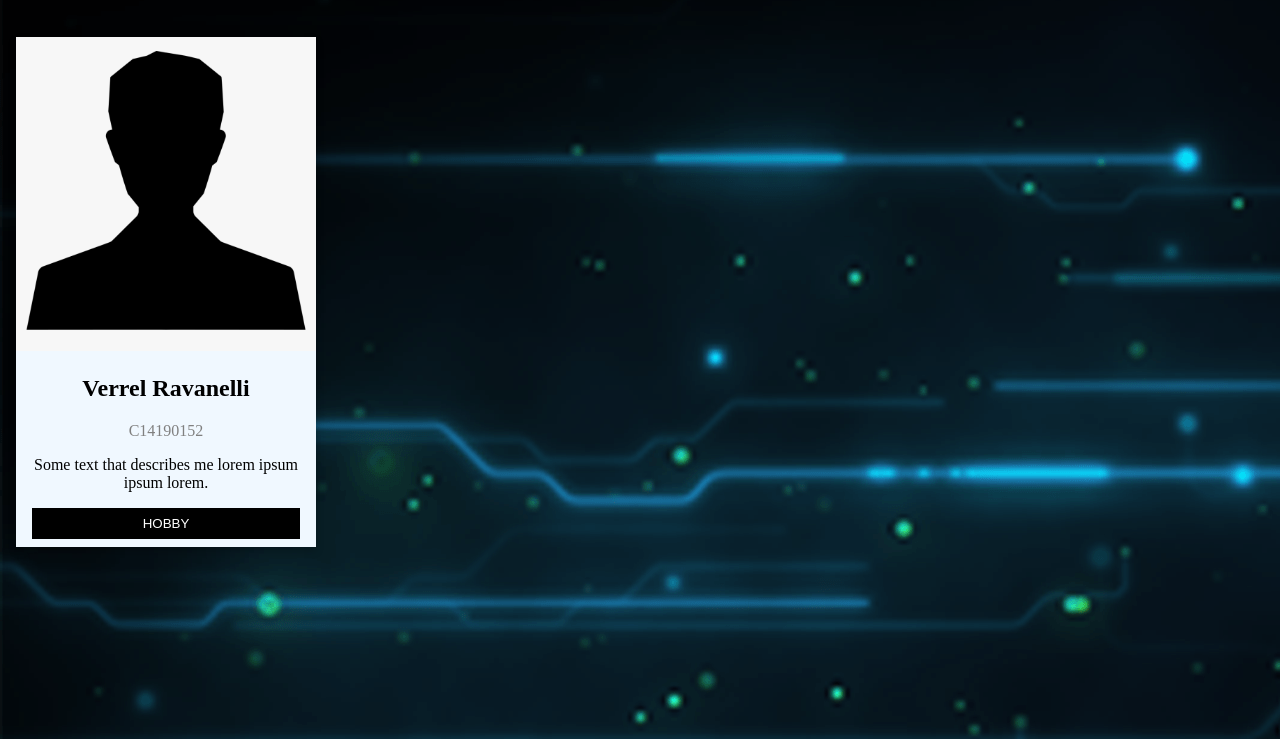
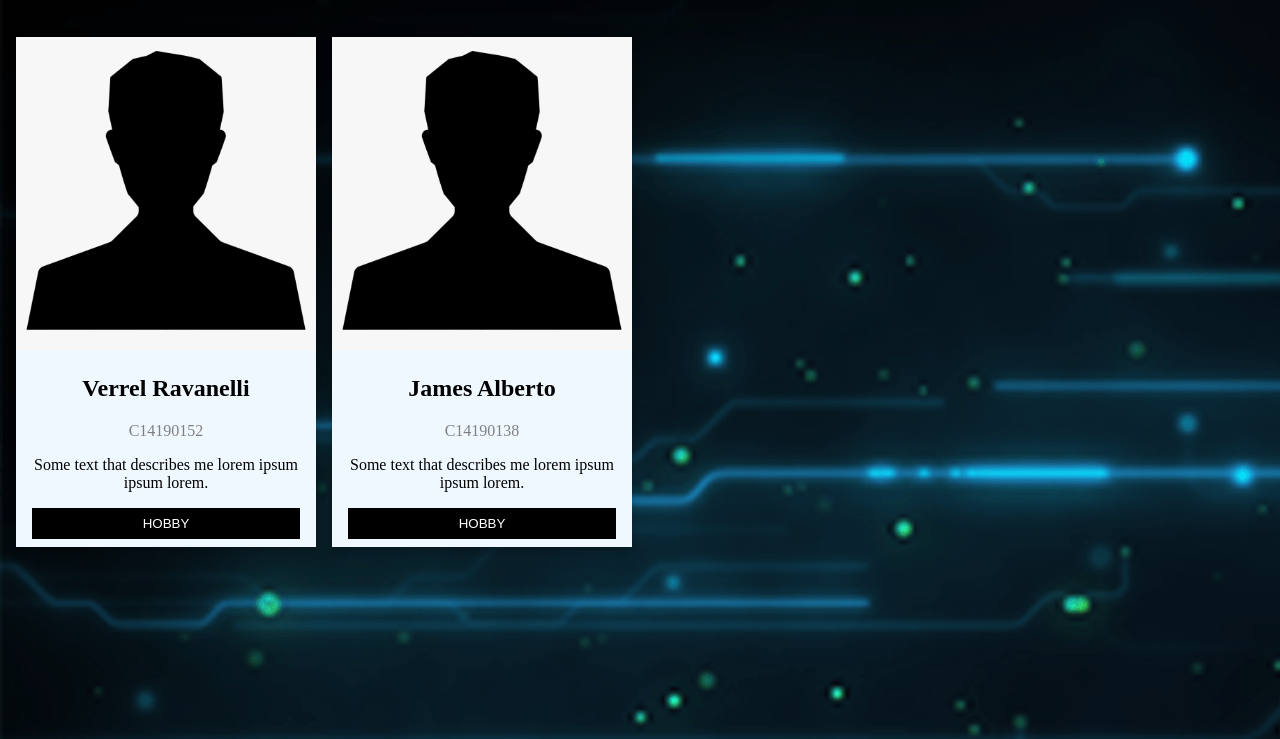
Before and after one commit to verrelravanelli/LatihanGitAMBW, a plain HTML site: page index.html in a window 1280 px wide. Shown: the part 61-800 px from the top of the page. Drawn offline with Linux system fonts and the light colour scheme.

Commit message:
versi james

```diff
--- a/index.html
+++ b/index.html
@@ -84,10 +84,23 @@ h1 {
         <h2>Verrel Ravanelli</h2>
         <p class="title">C14190152</p>
         <p>Some text that describes me lorem ipsum ipsum lorem.</p>
-        <a href="https://www.google.com"><button class="button">HOBBY</button></a>
+        <a href="./hobbyC14190152.html"><button class="button">HOBBY</button></a>
       </div>
     </div>
   </div>
+
+  <div class="column">
+    <div class="card" style="background-color: aliceblue;">
+      <img src="images/test.png" alt="Jane" style="width:100%">
+      <div class="container">
+        <h2>James Alberto</h2>
+        <p class="title">C14190138</p>
+        <p>Some text that describes me lorem ipsum ipsum lorem.</p>
+        <a href="./hobbyC14190138.html"><button class="button">HOBBY</button></a>
+      </div>
+    </div>
+  </div>
+
 </div>
 
 </body>
```
Also changed, not shown: hobbyC14190138.html (added, +13 -0 lines).
